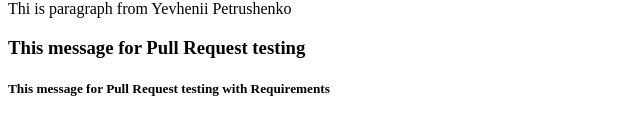
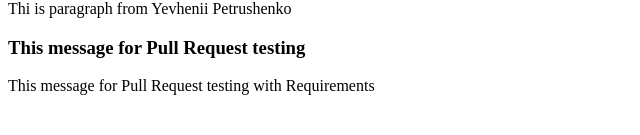
Before and after one commit to TemchenkoVolodymyr/CourseReactProject, a React (Create React App) app: page / in a window 1280 px wide. Shown: the part 223-358 px from the top of the page, without its empty margins (0-640 px from the left). Built offline with nearby package versions, Linux system fonts and the light colour scheme.

Commit message:
fix: fix h5 to p tag

```diff
--- a/src/App.js
+++ b/src/App.js
@@ -11,7 +11,7 @@ function App() {
       <p>Thi is paragraph from Yevhenii Petrushenko</p>
       <p>Thi is paragraph from Yevhenii Petrushenko</p>
       <h3>This message for Pull Request testing</h3>
-      <h5>This message for Pull Request testing with Requirements</h5>
+      <p>This message for Pull Request testing with Requirements</p>
     </div>
   );
 }
```
